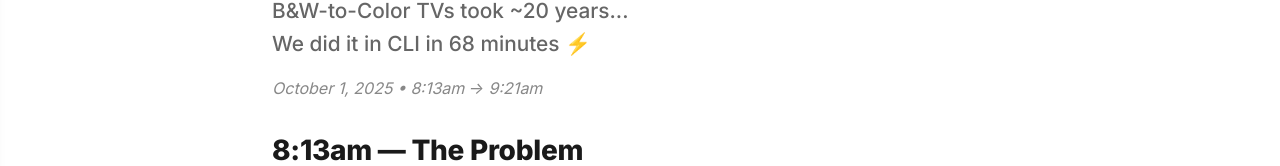
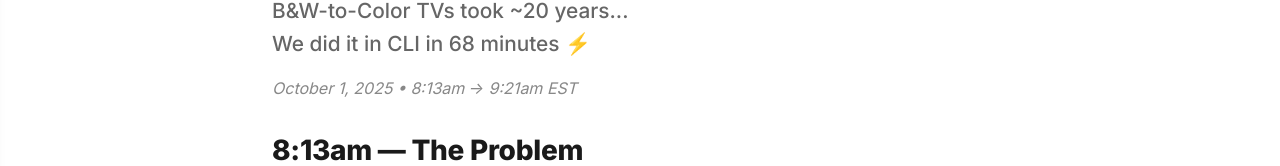
Before and after one commit to Wolfe-Jam/faf-one-svelte, a SvelteKit app: page /68-minutes in a window 1280 px wide. Shown: the part 241-407 px from the top of the page. Built offline with nearby package versions, Linux system fonts and the light colour scheme.

Commit message:
fix: Add timezone to 68 Minutes timestamp

```diff
--- a/src/routes/68-minutes/+page.svelte
+++ b/src/routes/68-minutes/+page.svelte
@@ -12,7 +12,7 @@
 		<h1>68 Minutes</h1>
 		<div class="subtitle">B&W-to-Color TVs took ~20 years...<br/>We did it in CLI in 68 minutes ⚡️</div>
 
-		<div class="date">October 1, 2025 • 8:13am → 9:21am</div>
+		<div class="date">October 1, 2025 • 8:13am → 9:21am EST</div>
 
 		<h2>8:13am — The Problem</h2>
 		<p>
```
